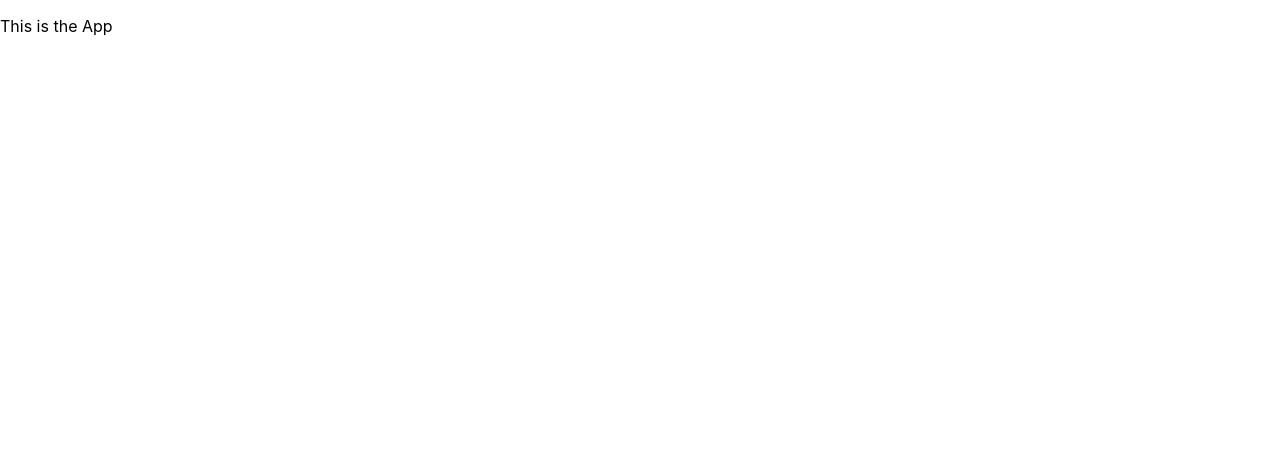
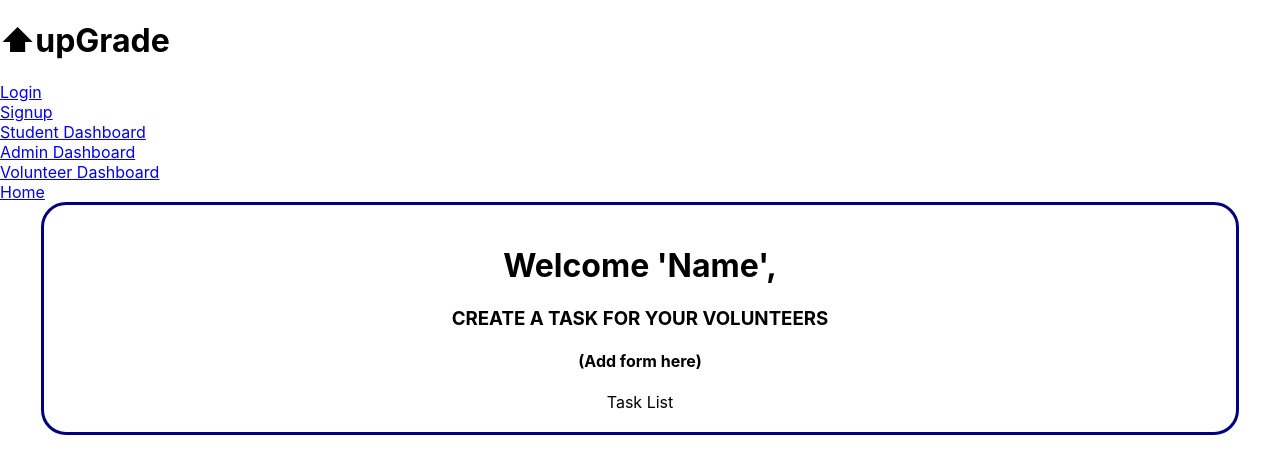
Before and after one commit to Build-Week-September-Part-Time/Front-End, a React (Create React App) app: page /admin-home in a window 1280 px wide. Shown: the top 474 px of the page. Built offline with nearby package versions, Linux system fonts and the light colour scheme.

Commit message:
added navbar and basic layout for student and admin

```diff
--- a/package.json
+++ b/package.json
@@ -13,7 +13,7 @@
   },
   "scripts": {
     "start": "react-scripts start",
-    "build": "react-scripts build",
+    "build": "rm -rdf build && react-scripts build && echo '/* /index.html 200' >> build/_redirects",
     "test": "react-scripts test",
     "eject": "react-scripts eject"
   },
--- a/src/App.js
+++ b/src/App.js
@@ -6,18 +6,20 @@ import SignUp from "./components/SignUp";
 import StudentHome from "./components/student/StudentHome";
 import VolunteerHome from "./components/volunteer/VolunteerHome";
 import AdminHome from "./components/admin/AdminHome";
+import NavBar from './components/NavBar';
 
 function App() {
   return (
     <div>
-        <p>This is the App</p>
+           <h1>⬆upGrade</h1>
       <Router>
+        <NavBar/>
         <Route  path="/login" component={LogIn} />
         <Route  path="/signup" component={SignUp} />
         {/* To be made PrivateRoute */}
         <Route path="/student-home" component={StudentHome}/>
         <Route path="/volunteer-home" component={VolunteerHome}/>
-        <Route path="/admin-hom" component={AdminHome}/>
+        <Route path="/admin-home" component={AdminHome}/>
       </Router>
 
     </div>
--- /dev/null
+++ b/src/components/NavBar.js
@@ -0,0 +1,23 @@
+import React from 'react'
+import { NavLink } from 'react-router-dom';
+
+export default function NavBar() {
+    return (
+        <div>
+            <NavLink to="/login">Login</NavLink>
+            <br/>
+            <NavLink to="/signup">Signup</NavLink>
+            <br/>
+             {/* To be made PrivateRoute - will remove after forms are created*/}
+            <NavLink to="/student-home">Student Dashboard</NavLink>
+            <br/>
+            {/* To be made PrivateRoute - will remove after forms are created*/}
+            <NavLink to="/admin-home">Admin Dashboard</NavLink>
+            <br/>
+            {/* To be made PrivateRoute - will remove after forms are created*/}
+            <NavLink to="/volunteer-home">Volunteer Dashboard</NavLink>
+            <br/>
+            <NavLink to="/">Home</NavLink>
+        </div>
+    )
+}
--- a/src/components/admin/AdminHome.js
+++ b/src/components/admin/AdminHome.js
@@ -0,0 +1,32 @@
+
+import React, {useEffect} from 'react'
+import axios from 'axios'
+import styled from 'styled-components'
+import TaskList from './TaskList'
+
+
+const Container = styled.div`
+    margin: auto;
+    width: 90%;
+    border: 3px solid navy;
+    padding: 20px;
+    text-align: center;
+    border-radius: 25px;
+`
+
+
+function AdminHome() {
+
+
+    return (
+
+            <Container>
+                <h1>Welcome 'Name',</h1>
+                <h3>CREATE A TASK FOR YOUR VOLUNTEERS</h3>
+                <h4>(Add form here)</h4>
+                <TaskList/>
+            </Container>
+
+    )
+}
+export default AdminHome
--- a/src/components/admin/Task.js
+++ b/src/components/admin/Task.js
@@ -0,0 +1,18 @@
+import React from 'react'
+
+const Task = () => {
+    return (
+        <div>
+           <li>
+               <span>Task Title</span>
+               <span>Task Description</span>
+                <div>
+                    <button>DELETE</button>
+                    <button>EDIT</button>
+                </div>
+            </li>
+        </div>
+    )
+}
+
+export default Task
--- a/src/components/admin/TaskList.js
+++ b/src/components/admin/TaskList.js
@@ -0,0 +1,19 @@
+import React from 'react'
+import Task from './Task'
+
+const TaskList = () => {
+    //recieve 'tasks' as prop
+
+    return (
+        <div>
+        Task List
+        {/* <ul>
+            {tasks.map((task)=> {
+                return <Task/>
+            })}
+        </ul> */}
+    </div>
+    )
+}
+
+export default TaskList
--- a/src/components/student/StudentHome.js
+++ b/src/components/student/StudentHome.js
@@ -0,0 +1,86 @@
+import React from 'react'
+import styled from 'styled-components'
+
+const Container = styled.div`
+    margin: auto;
+    width: 90%;
+    border: 3px solid navy;
+    padding: 20px;
+    text-align: center;
+    border-radius: 25px;
+`
+
+function StudentHome() {
+    return (
+
+        <Container>
+            <h1>Welcome 'Name',</h1>
+            <h3>SEARCH FOR YOUR TUTOR</h3>
+            <form >
+                <select id="state" name="state">
+                    <option value="">Search by State</option>
+                    <option value="AL">Alabama</option>
+                    <option value="AK">Alaska</option>
+                    <option value="AZ">Arizona</option>
+                    <option value="AR">Arkansas</option>
+                    <option value="CA">California</option>
+                    <option value="CO">Colorado</option>
+                    <option value="CT">Connecticut</option>
+                    <option value="DE">Delaware</option>
+                    <option value="DC">District Of Columbia</option>
+                    <option value="FL">Florida</option>
+                    <option value="GA">Georgia</option>
+                    <option value="HI">Hawaii</option>
+                    <option value="ID">Idaho</option>
+                    <option value="IL">Illinois</option>
+                    <option value="IN">Indiana</option>
+                    <option value="IA">Iowa</option>
+                    <option value="KS">Kansas</option>
+                    <option value="KY">Kentucky</option>
+                    <option value="LA">Louisiana</option>
+                    <option value="ME">Maine</option>
+                    <option value="MD">Maryland</option>
+                    <option value="MA">Massachusetts</option>
+                    <option value="MI">Michigan</option>
+                    <option value="MN">Minnesota</option>
+                    <option value="MS">Mississippi</option>
+                    <option value="MO">Missouri</option>
+                    <option value="MT">Montana</option>
+                    <option value="NE">Nebraska</option>
+                    <option value="NV">Nevada</option>
+                    <option value="NH">New Hampshire</option>
+                    <option value="NJ">New Jersey</option>
+                    <option value="NM">New Mexico</option>
+                    <option value="NY">New York</option>
+                    <option value="NC">North Carolina</option>
+                    <option value="ND">North Dakota</option>
+                    <option value="OH">Ohio</option>
+                    <option value="OK">Oklahoma</option>
+                    <option value="OR">Oregon</option>
+                    <option value="PA">Pennsylvania</option>
+                    <option value="RI">Rhode Island</option>
+                    <option value="SC">South Carolina</option>
+                    <option value="SD">South Dakota</option>
+                    <option value="TN">Tennessee</option>
+                    <option value="TX">Texas</option>
+                    <option value="UT">Utah</option>
+                    <option value="VT">Vermont</option>
+                    <option value="VA">Virginia</option>
+                    <option value="WA">Washington</option>
+                    <option value="WV">West Virginia</option>
+                    <option value="WI">Wisconsin</option>
+                    <option value="WY">Wyoming</option>
+                </select>
+                <br/>
+                <select id="availability" name="availability">
+                    <option value="">Search by Availability</option>
+                    <option value="AL">Everyday</option>
+                    <option value="AK">Weekday</option>
+                    <option value="AZ">Weekend</option>
+                </select>
+            </form>
+        </Container>
+    )
+}
+
+export default StudentHome;
```
Also changed, not shown: src/store/index.js (deleted).
